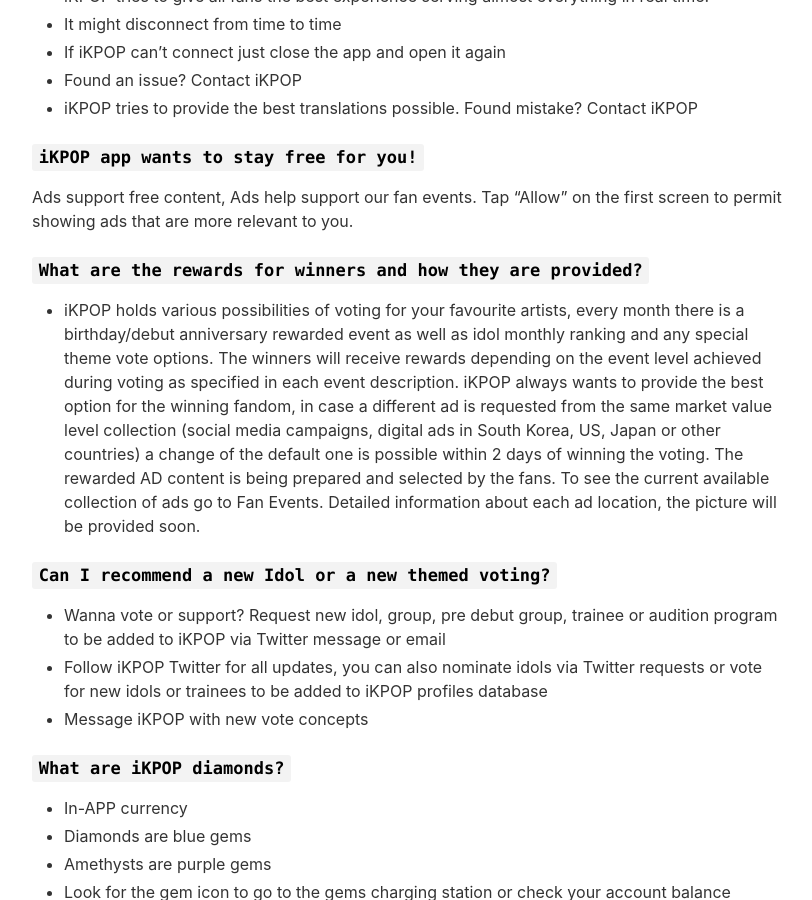
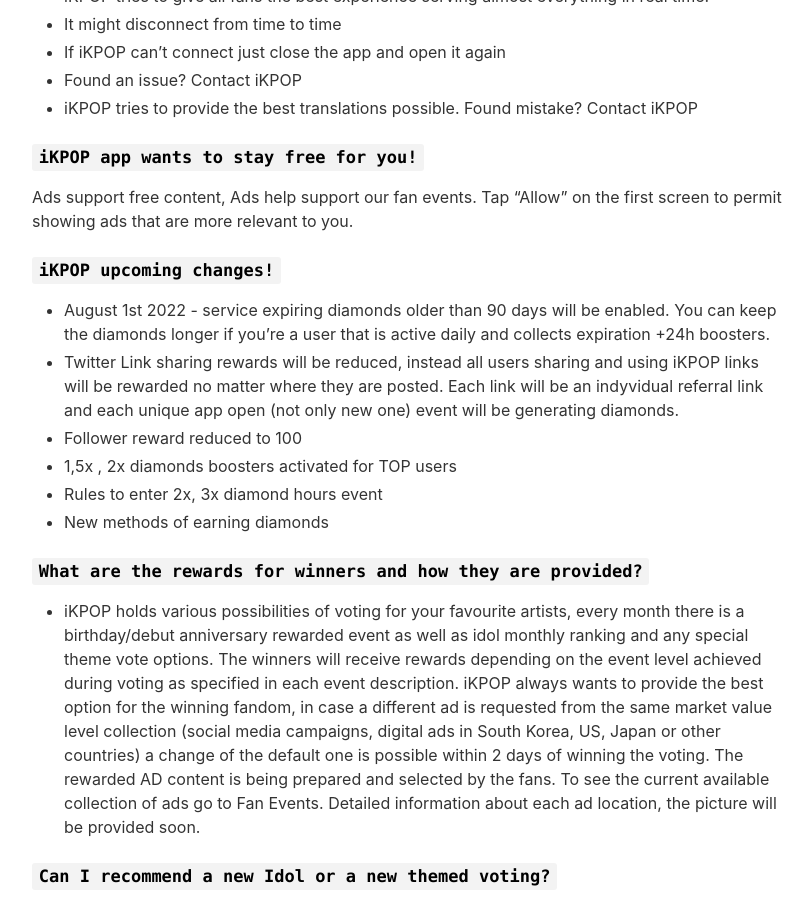
Before and after one commit to kapp7/app, a Jekyll site: the page built from _pages/en/qa.md, in a window 1280 px wide and 900 px high, scrolled down 327 px. Shown: the whole window, without its empty margins (233-1045 px from the left). Built offline with Jekyll 4.4.1, drawn with Linux system fonts in a browser that asks for light colours; nearby versions of some CDN libraries.

Commit message:
Update qa.md

```diff
--- a/_pages/en/qa.md
+++ b/_pages/en/qa.md
@@ -16,6 +16,14 @@
 
 ### `iKPOP app wants to stay free for you!`
 Ads support free content, Ads help support our fan events. Tap “Allow” on the first screen to permit showing ads that are more relevant to you.
+
+### `iKPOP upcoming changes!`
+- August 1st 2022 - service expiring diamonds older than 90 days will be enabled. You can keep the diamonds longer if you're a user that is active daily and collects expiration +24h boosters.
+- Twitter Link sharing rewards will be reduced, instead all users sharing and using iKPOP links will be rewarded no matter where they are posted. Each link will be an indyvidual referral link and each unique app open (not only new one) event will be generating diamonds.
+- Follower reward reduced to 100
+- 1,5x , 2x diamonds boosters activated for TOP users
+- Rules to enter 2x, 3x diamond hours event
+- New methods of earning diamonds
 
 ### `What are the rewards for winners and how they are provided?`
  - iKPOP holds various possibilities of voting for your favourite artists, every month there is a birthday/debut anniversary rewarded event as well as idol monthly ranking and any special theme vote options. The winners will receive rewards depending on the event level achieved during voting as specified in each event description. iKPOP always wants to provide the best option for the winning fandom, in case a different ad is requested from the same market value level collection (social media campaigns, digital ads in South Korea, US, Japan or other countries) a change of the default one is possible within 2 days of winning the voting. The rewarded AD content is being prepared and selected by the fans. To see the current available collection of ads go to Fan Events. Detailed information about each ad location, the picture will be provided soon.
```
